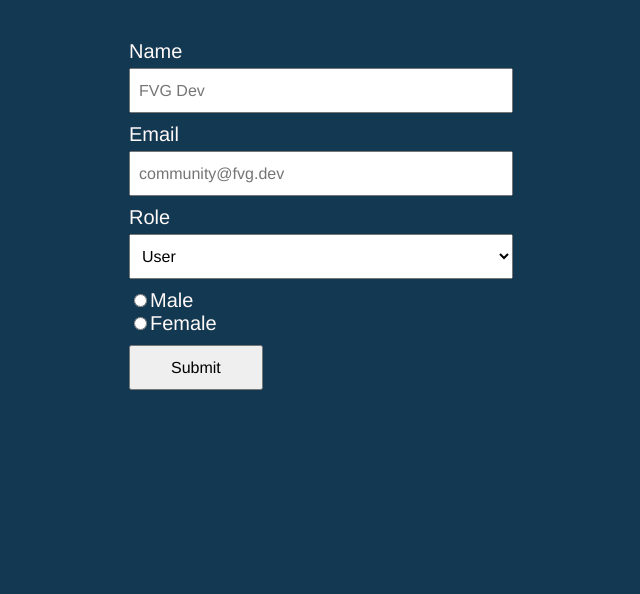
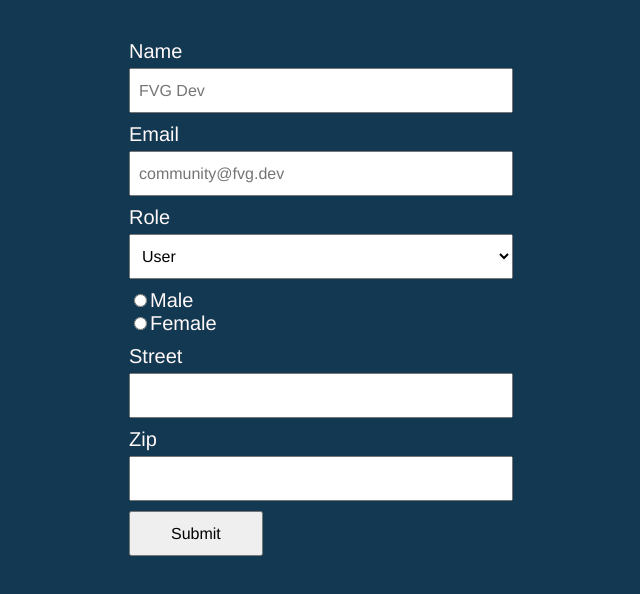
Before and after one commit to davideserafini/ng-dynamic-forms-json, an Angular app: page / in a window 1280 px wide. Shown: the top 594 px of the page, without its empty margins (127-767 px from the left). Built offline with nearby package versions, Linux system fonts and the light colour scheme.

Commit message:
Nested form group and custom validator

```diff
--- a/src/app/app.component.ts
+++ b/src/app/app.component.ts
@@ -1,4 +1,5 @@
 import { Component } from '@angular/core';
+import { DynamicFormGroupConfig } from './models/dynamic-form-group-config';
 import { DynamicFormFieldConfig } from './models/dynamic-form-field-config';
 
 @Component({
@@ -10,7 +11,7 @@ export class AppComponent {
   formValues: string;
 
   // This will be received from the network
-  formConfigurationJson: DynamicFormFieldConfig[] = [{
+  formConfigurationJson: Array<DynamicFormGroupConfig|DynamicFormFieldConfig> = [{
     "label": "Name",
     "type": "input",
     "name": "name",
@@ -69,6 +70,25 @@ export class AppComponent {
       "message": "Gender is required"
     }]
   }, {
+    "name": "address",
+    "fields": [{
+      "label": "Street",
+      "type": "input",
+      "inputType": "text",
+      "name": "street",
+      "value": ""
+    }, {
+      "label": "Zip",
+      "type": "input",
+      "inputType": "text",
+      "name": "zip",
+      "value": ""
+    }],
+    "validations": [{
+      "name": "groupRequired",
+      "message": "Address is required"
+    }]
+  },{
     "label": "Submit",
     "type": "button",
     "name": "submit",
--- a/src/app/app.module.ts
+++ b/src/app/app.module.ts
@@ -7,6 +7,7 @@ import { DynamicSelectComponent } from './components/dynamic-form-fields/dynamic
 import { DynamicInputComponent } from './components/dynamic-form-fields/dynamic-input/dynamic-input.component';
 import { DynamicFieldDirective } from './directive/dynamic-field.directive';
 import { DynamicFormComponent } from './components/dynamic-form/dynamic-form.component';
+import { DynamicFormGroupComponent } from './components/dynamic-form-group/dynamic-form-group.component';
 import { DynamicButtonComponent } from './components/dynamic-form-fields/dynamic-button/dynamic-button.component';
 
 @NgModule({
@@ -16,6 +17,7 @@ import { DynamicButtonComponent } from './components/dynamic-form-fields/dynamic
     DynamicInputComponent,
     DynamicFieldDirective,
     DynamicFormComponent,
+    DynamicFormGroupComponent,
     DynamicButtonComponent,
   ],
   imports: [
--- /dev/null
+++ b/src/app/components/dynamic-form-group/dynamic-form-group.component.html
@@ -0,0 +1,16 @@
+<ng-container *ngFor="let dynamicFieldConfig of dynamicFormConfig;">
+  <ng-container *ngIf="!dynamicFieldConfig.fields" appDynamicField [fieldConfig]="dynamicFieldConfig"
+    [formGroup]="formGroup">
+  </ng-container>
+
+  <ng-container *ngIf="dynamicFieldConfig.fields">
+    <app-dynamic-form-group *ngIf="dynamicFieldConfig.fields" [dynamicFormConfig]="dynamicFieldConfig.fields"
+      [formGroup]="formGroup.get(dynamicFieldConfig.name)"></app-dynamic-form-group>
+
+    <div *ngFor="let validation of dynamicFieldConfig.validations">
+      <div *ngIf="formGroup.get(dynamicFieldConfig.name).hasError(validation.name) &&
+                  formGroup.touched" class="errorMessage">{{ validation.message }}</div>
+    </div>
+  </ng-container>
+
+</ng-container>
--- /dev/null
+++ b/src/app/components/dynamic-form-group/dynamic-form-group.component.scss
@@ -0,0 +1,13 @@
+.form-wrapper {
+  width: 100%;
+  margin: 0 auto;
+  color: #FFF9F9;
+}
+
+.errorMessage {
+  margin-top: 10px;
+  margin-bottom: 20px;
+  padding: 5px;
+  background: #b71823;
+  color: #fff;
+}
--- a/src/app/components/dynamic-form/dynamic-form.component.html
+++ b/src/app/components/dynamic-form/dynamic-form.component.html
@@ -1,4 +1,4 @@
 <form [formGroup]="form" (submit)="onSubmit()" class="form-wrapper">
-  <ng-container *ngFor="let dynamicFieldConfig of dynamicFormConfig;" appDynamicField [fieldConfig]="dynamicFieldConfig" [formGroup]="form">
-  </ng-container>
+  <app-dynamic-form-group [dynamicFormConfig]="dynamicFormConfig" [formGroup]="form">
+  </app-dynamic-form-group>
 </form>
--- a/src/app/components/dynamic-form/dynamic-form.component.ts
+++ b/src/app/components/dynamic-form/dynamic-form.component.ts
@@ -1,7 +1,8 @@
 import { Component, EventEmitter, Input, OnInit, Output } from '@angular/core';
-import { FormGroup, FormBuilder, Validators, ValidatorFn } from '@angular/forms';
+import { FormGroup, FormBuilder, Validators, ValidatorFn, ValidationErrors } from '@angular/forms';
 
 import { DynamicFormFieldConfig } from '../../models/dynamic-form-field-config';
+import { DynamicFormGroupConfig } from '../../models/dynamic-form-group-config';
 import { Validation } from '../../models/validation';
 
 
@@ -11,7 +12,7 @@ import { Validation } from '../../models/validation';
   styleUrls: ['./dynamic-form.component.scss']
 })
 export class DynamicFormComponent implements OnInit {
-  @Input() dynamicFormConfig: DynamicFormFieldConfig[] = [];
+  @Input() dynamicFormConfig: Array<DynamicFormGroupConfig|DynamicFormFieldConfig> = [];
   @Output() submitted: EventEmitter<any> = new EventEmitter<any>();
 
   form: FormGroup;
@@ -22,14 +23,25 @@ export class DynamicFormComponent implements OnInit {
     this.form = this.createDynamicFormGroup(this.dynamicFormConfig, this.formBuilder.group({}));
   }
 
-  createDynamicFormGroup(formConfig: DynamicFormFieldConfig[], formGroup: FormGroup): FormGroup {
-    formConfig.forEach((fieldConfig: DynamicFormFieldConfig) => {
+  createDynamicFormGroup(formConfig: Array<DynamicFormGroupConfig|DynamicFormFieldConfig>, formGroup: FormGroup): FormGroup {
+    formConfig.forEach((fieldConfig: DynamicFormGroupConfig|DynamicFormFieldConfig) => {
+      if ((fieldConfig as DynamicFormGroupConfig).fields) {
+        // Create a nested form group
+        fieldConfig = fieldConfig as DynamicFormGroupConfig;
+
+        let nestedFormGroup = this.formBuilder.group({}, { validator: this.addValidation(fieldConfig.validations)});
+        nestedFormGroup = this.createDynamicFormGroup(fieldConfig.fields, nestedFormGroup);
+        formGroup.addControl(fieldConfig.name, nestedFormGroup);
+      } else {
+        // Create field
+        fieldConfig = fieldConfig as DynamicFormFieldConfig;
         if (fieldConfig.type !== 'button') {
           const formControl = this.formBuilder.control(
             fieldConfig.value,
             this.addValidation(fieldConfig.validations)
           );
           formGroup.addControl(fieldConfig.name, formControl);
+        }
       }
     });
     return formGroup;
@@ -49,6 +61,8 @@ export class DynamicFormComponent implements OnInit {
         case 'minlength':
           validatorsList.push(Validators.minLength(value as number));
           break;
+        case 'groupRequired':
+          validatorsList.push(groupRequiredValidator);
       }
     });
     return validatorsList;
@@ -59,3 +73,19 @@ export class DynamicFormComponent implements OnInit {
     this.submitted.emit({ status: this.form.status, values: this.form.value });
   }
 }
+
+/**
+ * Validators that test if a FormGroup is required
+ *
+ * @param group
+ */
+const groupRequiredValidator: ValidatorFn = (group: FormGroup): ValidationErrors | null => {
+  let allValidRequired = true;
+  Object.values(group.controls).forEach(control => {
+    if (Validators.required(control) !== null) {
+      allValidRequired = false;
+    }
+  });
+
+  return allValidRequired ? null : { groupRequired: true };
+};
--- /dev/null
+++ b/src/app/models/dynamic-form-group-config.ts
@@ -0,0 +1,8 @@
+import { DynamicFormFieldConfig } from './dynamic-form-field-config';
+import { Validation } from './validation';
+
+export interface DynamicFormGroupConfig {
+  name: string;
+  fields: Array<DynamicFormGroupConfig|DynamicFormFieldConfig>;
+  validations?: Validation[];
+}
```
Also changed, not shown: src/app/components/dynamic-form-group/dynamic-form-group.component.ts (added, +16 -0 lines). Lines whose indentation alone changed are shown as unchanged.
